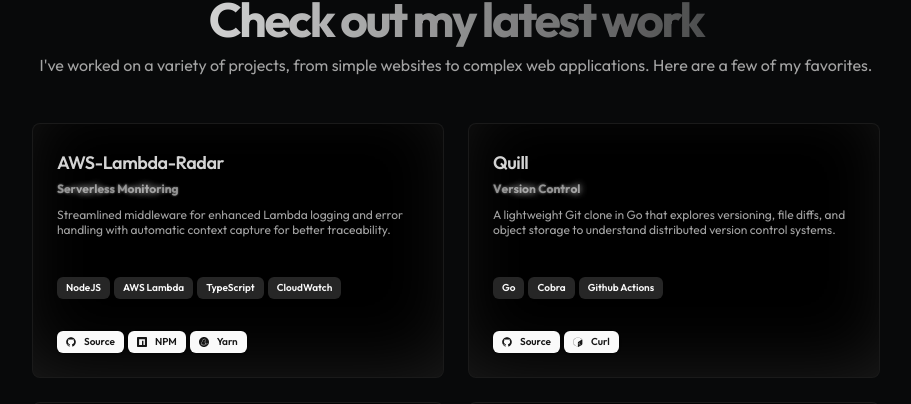
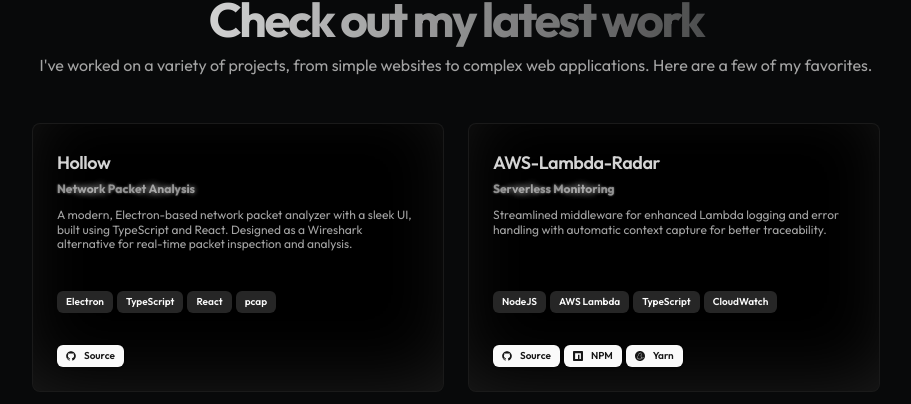
Before and after one commit to tejastn10/nimbus, a Next.js app: page / in a window 1280 px wide. Shown: the part 965-1369 px from the top of the page, without its empty margins (184-1095 px from the left). Built offline with nearby package versions, Linux system fonts and the light colour scheme.

Commit message:
chore: update node and npm

```diff
--- a/src/data/resume.ts
+++ b/src/data/resume.ts
@@ -196,6 +196,23 @@
 	],
 
 	projects: [
+		{
+			title: "Hollow",
+			href: "https://github.com/tejastn10/hollow",
+			purpose: "Network Packet Analysis",
+			featured: true,
+			isTemplate: false,
+			description:
+				"A modern, Electron-based network packet analyzer with a sleek UI, built using TypeScript and React. Designed as a Wireshark alternative for real-time packet inspection and analysis.",
+			technologies: ["Electron", "TypeScript", "React", "pcap"],
+			links: [
+				{
+					type: "Source",
+					href: "https://github.com/tejastn10/hollow",
+					icon: Icons.github(),
+				},
+			],
+		},
 		{
 			title: "Srotas",
 			href: "https://github.com/tejastn10/srotas",
```
Also changed, not shown: package.json (+12 -12 lines), 2 other files (tests, documents, lock files or other folders).
